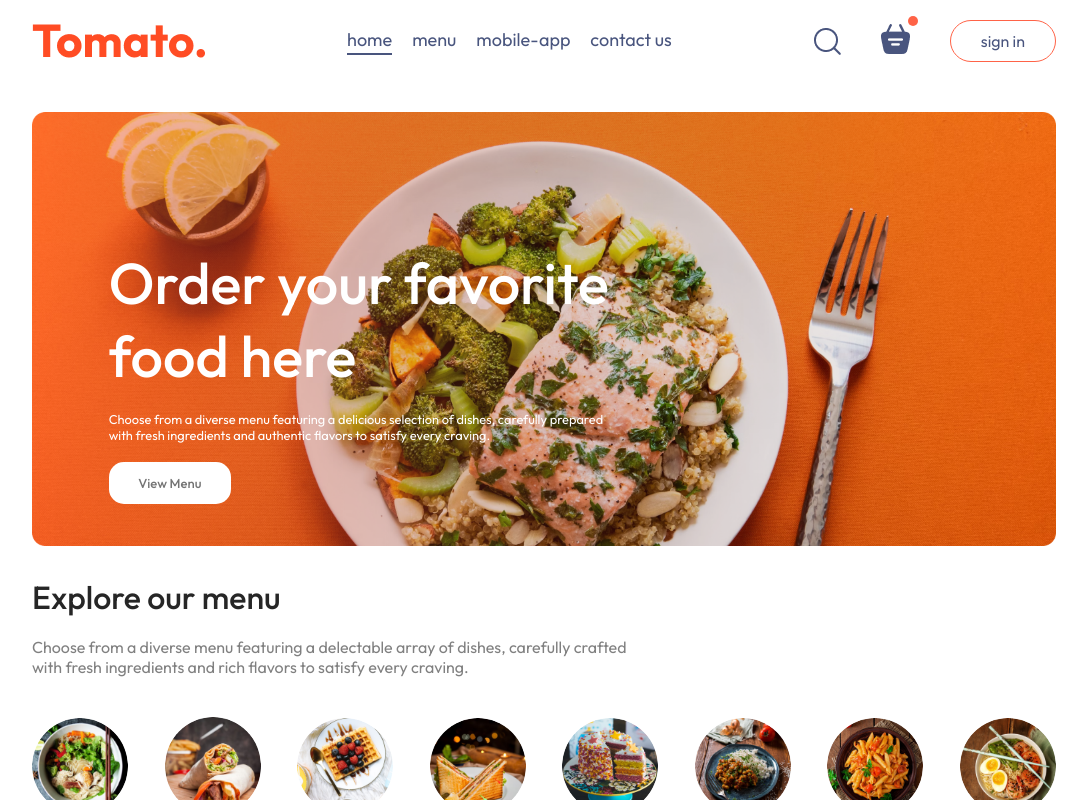
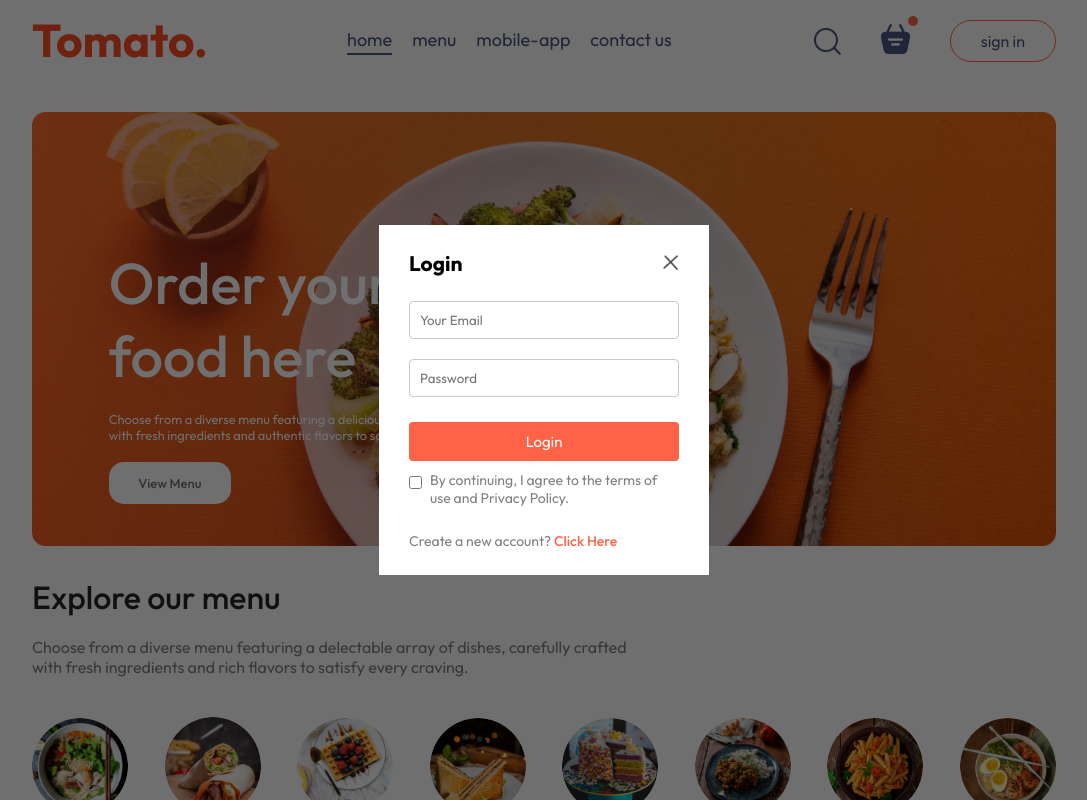
Before and after one commit to aftabbhussain/food-delivery-mern, a React app in the folder frontend/: page / in a window 1280 px wide. Both pictures are taken after a click on the button "sign in". Shown: the top 800 px of the page, without its empty margins (96-1183 px from the left). Built offline with nearby package versions, Linux system fonts and the light colour scheme; the HTML template or start-up script is replaced by a standard one.

Commit message:
Create the Login Popup component -Created and Mounted the Login and Signup Popup component

```diff
--- a/frontend/src/App.jsx
+++ b/frontend/src/App.jsx
@@ -1,15 +1,20 @@
-import React from 'react'
+import React, { useState } from 'react'
 import Navbar from './components/Navbar/Navbar'
 import { Route, Routes } from 'react-router-dom'
 import Home from './pages/Home/Home'
 import Cart from './pages/Cart/Cart'
 import PlaceOrder from './pages/PlaceOrder/PlaceOrder'
 import Footer from './components/Footer/Footer'
+import LoginPopup from './components/LogicPopup/LoginPopup'
 const App = () => {
+  const [showLogin, setShowLogin] = useState(false);
   return (
     <>
+    {
+      showLogin? <LoginPopup setShowLogin={setShowLogin}/>: <></>
+    }
     <div className='app'>
-      <Navbar />
+      <Navbar setShowLogin = {setShowLogin} />
       <Routes>
         <Route path='/' element = {<Home />} />
         <Route path='/cart' element={<Cart />} />
--- /dev/null
+++ b/frontend/src/components/LogicPopup/LoginPopup.css
@@ -0,0 +1,65 @@
+.login-popup{
+    position: absolute;
+    z-index: 1;
+    width: 100%;
+    height: 100%;
+    background-color: #00000090;
+    display: grid;
+}
+.login-popup-container{
+    place-self: center;
+    width: max(23vw, 330px);
+    color: #808080;
+    background-color: white;
+    display: flex;
+    flex-direction: column;
+    gap: 25px;
+    padding: 25px 30px;
+    font-size: 14px;
+    animation: fadeIn 0.5s;
+}
+.login-popup-title{
+    display: flex;
+    justify-content: space-between;
+    align-items: center;
+    color: black;
+
+}
+.login-popup-title img{
+    width: 16px;
+    cursor: pointer;
+}
+.login-popup-inputs{
+    display: flex;
+    flex-direction: column;
+    gap: 20px;
+}
+.login-popup-inputs input{
+    outline: none;
+    border: 1px solid #c9c9c9;
+    padding: 10px;
+    border-radius: 4px;
+}
+.login-popup-container button{
+    border: none;
+    padding: 10px;
+    border-radius: 4px;
+    color: white;
+    background-color: tomato;
+    font-size: 15px;
+    cursor: pointer;
+}
+.login-popup-condition{
+    display: flex;
+    align-items: start;
+    gap: 8px;
+    margin-top: -15px;
+}
+.login-popup-condition input{
+    margin-top: 5px;
+}
+.login-popup p span{
+    color: tomato;
+    font-weight: 500;
+    cursor: pointer;
+}
--- /dev/null
+++ b/frontend/src/components/LogicPopup/LoginPopup.jsx
@@ -0,0 +1,34 @@
+import React, { useState } from 'react'
+import './LoginPopup.css'
+import { assets } from '../../assets/assets';
+const LoginPopup = ({setShowLogin}) => {
+    const [currState, setCurrState] = useState("Login");
+  return (
+    <div className='login-popup'>
+        <form className='login-popup-container'>
+            <div className="login-popup-title">
+                <h2>{currState}</h2>
+                <img onClick={() => setShowLogin(false)} src={assets.cross_icon} alt="" />
+            </div>
+            <div className='login-popup-inputs'>
+                {currState === "Login" ? <></> : <input type="text" placeholder='Your Name' required/>}
+
+                <input type="email" placeholder='Your Email' required />
+                <input type="password" placeholder='Password' required />
+            </div>
+            <button>{currState === "Sign Up" ? "Create Account" : "Login"}</button>
+            <div className="login-popup-condition">
+                <input type="checkbox" required/>
+                <p>By continuing, I agree to the terms of use and Privacy Policy.</p>
+            </div>
+            {
+                currState === "Login" ? <p>Create a new account? <span onClick={() => setCurrState("Sign Up")} >Click Here</span></p> : <p>Already have an account? <span onClick={() => setCurrState("Login")}>Login Here</span></p>
+            }
+
+
+        </form>
+    </div>
+  )
+}
+
+export default LoginPopup
--- a/frontend/src/components/Navbar/Navbar.jsx
+++ b/frontend/src/components/Navbar/Navbar.jsx
@@ -2,7 +2,7 @@
 import './navbar.css'
 import { assets } from '../../assets/assets'
 import { Link } from 'react-router-dom';
-const Navbar = () => {
+const Navbar = ({setShowLogin}) => {
     const [menu, setMenu] = useState("home");
   return (
     <div className='navbar'>
@@ -19,7 +19,7 @@
                 <img src={assets.basket_icon} alt="" />
                 <div className="dot"></div>
             </div>
-            <button>sign in</button>
+            <button onClick={() => setShowLogin(true)}>sign in</button>
         </div>
     </div>
   )
```
